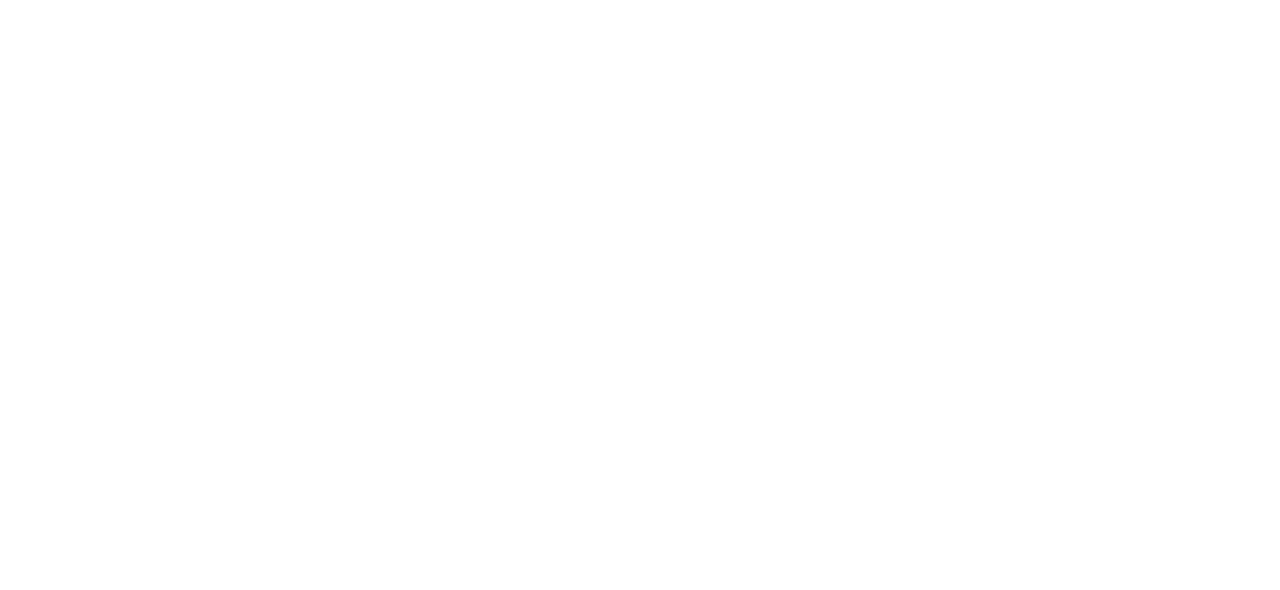
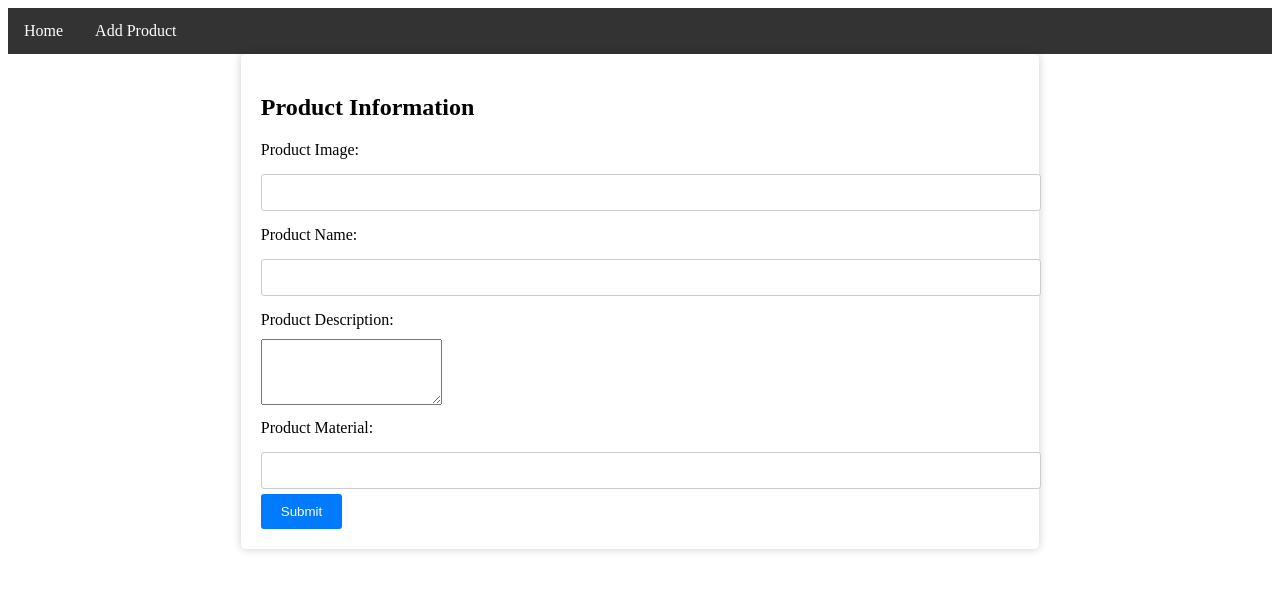
Before and after one commit to rudinawang/PMS, a React (Vite) app: page /addProduct in a window 1280 px wide. Before the commit this address had no page. Shown: the top 590 px of the page. Built offline with nearby package versions, Linux system fonts and the light colour scheme.

Commit message:
Hooks Implementation & CREATE Approach

```diff
--- a/src/App.jsx
+++ b/src/App.jsx
@@ -1,6 +1,7 @@
 import "./App.css";
 import { BrowserRouter, Routes, Route } from "react-router-dom";
 import Home from "./pages/Home/Home";
+import AddProduct from "./pages/AddProduct/AddProduct";
 
 function App() {
   return (
@@ -8,6 +9,7 @@
       <BrowserRouter>
         <Routes>
           <Route path="/" element={<Home />} />
+          <Route path="/addProduct" element={<AddProduct />} />
         </Routes>
       </BrowserRouter>
     </div>
--- a/src/component/Navbar/Navbar.jsx
+++ b/src/component/Navbar/Navbar.jsx
@@ -1,14 +1,15 @@
 // import React from "react";
+import { Link } from "react-router-dom";
 import "./Navbar.css";
 
 const Navbar = () => {
+  //   const navigate = useNavigate();
   return (
     <div className="navbar">
-      <a href="#"> Home </a>
-      <a href="#"> About</a>
-      <a href="#"> Services </a>
-      <a href="#"> Portfolio </a>
-      <a href="#"> Contact </a>
+      <Link to="/">Home</Link>
+      {/* <a href="/addProduct"> Add Product</a> */}
+      <Link to="/addProduct">Add Product</Link>
+      {/* <button onClick={() => navigate("/addProduct")}> Add Product</button> */}
     </div>
   );
 };
--- /dev/null
+++ b/src/pages/AddProduct/AddProduct.css
@@ -0,0 +1,34 @@
+#product-form {
+  width: 60%;
+  margin: 0 auto;
+  background-color: #fff;
+  padding: 20px;
+  border-radius: 5px;
+  box-shadow: 0 0 10px rgba(0, 0, 0, 0.2);
+}
+
+#product-form label {
+  display: block;
+  margin: 10px 0;
+}
+
+#product-form input {
+  width: 100%;
+  padding: 10px;
+  margin: 5px 0;
+  border: 1px solid #ccc;
+  border-radius: 3px;
+}
+
+#product-form button {
+  background-color: #007bff;
+  color: #fff;
+  padding: 10px 20px;
+  border: none;
+  border-radius: 3px;
+  cursor: pointer;
+}
+
+#product-form button:hover {
+  background-color: #0056b3;
+}
--- /dev/null
+++ b/src/pages/AddProduct/AddProduct.jsx
@@ -0,0 +1,166 @@
+// import { useState } from "react";
+import axios from "axios";
+import Navbar from "../../component/Navbar/Navbar";
+import "./AddProduct.css";
+import { useState } from "react";
+import { useNavigate } from "react-router-dom";
+// import axios from "axios";
+
+const AddProduct = () => {
+  const navigate = useNavigate();
+  // FIRST approach
+  // const [productImage, setProductImage] = useState("");
+  // const [productName, setProductName] = useState("");
+  // const [productDescription, setProductDescription] = useState("");
+  // const [productMaterial, setProductionMaterial] = useState("");
+
+  // const addProduct = async (e) => {
+  //   e.preventDefault();
+  //   const response = await axios.post(
+  //     "https://659fcbe45023b02bfe8a8236.mockapi.io/products",
+  //     {
+  //       productName: productName,
+  //       productImage: productImage,
+  //       productDescription: productDescription,
+  //       productMaterial: productMaterial,
+  //     }
+  //   );
+  //   console.log(response);
+  // };
+
+  // SECOND approach
+  // const addProduct = async (e) => {
+  //   e.preventDefault();
+  //   const formData = new FormData(e.currentTarget); // {}
+  //   console.log(...formData);
+  //   const data = Object.fromEntries(formData);
+
+  //   const response = await axios.post(
+  //     "https://659fcbe45023b02bfe8a8236.mockapi.io/products",
+  //     data
+  //   );
+  //   console.log(response);
+  // };
+
+  // THIRD approach
+
+  const [data, setData] = useState({
+    productName: "",
+    productDescription: "",
+    productMaterial: "",
+    productImage: "",
+  });
+  const handleChange = (e) => {
+    // console.log(e.target.name, e.target.value);
+    const { name, value } = e.target;
+    setData({
+      ...data,
+      [name]: value,
+    });
+  };
+
+  const addProduct = async (e) => {
+    e.preventDefault();
+    const response = await axios.post(
+      "https://659fcbe45023b02bfe8a8236.mockapi.io/products",
+      data
+    );
+    if (response.status === 201) {
+      navigate("/");
+    } else {
+      alert("Something went wrong. Try Again!");
+    }
+  };
+
+  return (
+    <>
+      <Navbar />
+      <div id="product-form">
+        <h2>Product Information</h2>
+        <form onSubmit={addProduct}>
+          {/* FIRST APPROACH
+          <label htmlFor="productImage">Product Image:</label>
+          <input
+            type="text"
+            id="productImage"
+            name="productImage"
+            onChange={(e) => setProductImage(e.target.value)}
+          />
+
+          <label htmlFor="productName">Product Name:</label>
+          <input
+            type="text"
+            id="productName"
+            name="productName"
+            onChange={(e) => setProductName(e.target.value)}
+          />
+
+          <label htmlFor="productDescription">Product Description:</label>
+          <textarea
+            id="productDescription"
+            name="productDescription"
+            rows="4"
+            onChange={(e) => setProductDescription(e.target.value)}
+          ></textarea>
+
+          <label htmlFor="productMaterial">Product Material:</label>
+          <input
+            type="text"
+            id="productMaterial"
+            name="productMaterial"
+            onChange={(e) => setProductionMaterial(e.target.value)}
+          /> */}
+          {/* SECOND APPROACH
+
+          <label htmlFor="productImage">Product Image:</label>
+          <input type="text" id="productImage" name="productImage" />
+
+          <label htmlFor="productName">Product Name:</label>
+          <input type="text" id="productName" name="productName" />
+
+          <label htmlFor="productDescription">Product Description:</label>
+          <textarea
+            id="productDescription"
+            name="productDescription"
+            rows="4"
+          ></textarea>
+
+          <label htmlFor="productMaterial">Product Material:</label>
+          <input type="text" id="productMaterial" name="productMaterial" /> */}
+
+          <label htmlFor="productImage">Product Image:</label>
+          <input
+            type="text"
+            id="productImage"
+            name="productImage"
+            onChange={handleChange}
+          />
+          <label htmlFor="productName">Product Name:</label>
+          <input
+            type="text"
+            id="productName"
+            name="productName"
+            onChange={handleChange}
+          />
+          <label htmlFor="productDescription">Product Description:</label>
+          <textarea
+            id="productDescription"
+            name="productDescription"
+            rows="4"
+            onChange={handleChange}
+          ></textarea>
+          <label htmlFor="productMaterial">Product Material:</label>
+          <input
+            type="text"
+            id="productMaterial"
+            name="productMaterial"
+            onChange={handleChange}
+          />
+          <button type="submit">Submit</button>
+        </form>
+      </div>
+    </>
+  );
+};
+
+export default AddProduct;
--- a/src/pages/Home/Home.css
+++ b/src/pages/Home/Home.css
@@ -9,28 +9,33 @@
   height: 100vh;
 } */
 
+.card-container {
+  display: flex;
+  justify-content: space-around;
+  flex-wrap: wrap;
+}
+
 .card {
   width: 300px;
   border: 1px solid #ddd;
   border-radius: 8px;
-  overflow: hidden;
+  padding: 10px;
   box-shadow: 0 4px 8px rgba(0, 0, 0, 0.1);
+  margin-bottom: 20px;
 }
 
 .card img {
   width: 100%;
   height: 150px;
-  object-fit: cover;
+  border-radius: 5px;
 }
 
-.card .info {
-  padding: 15px;
+.product-name {
+  font-size: 1.2rem;
+  margin: 10px 0;
 }
 
-.card h2 {
-  margin-top: 0;
-}
-
-.card p {
+.product-description {
+  font-size: 1rem;
   color: #555;
 }
--- a/src/pages/Home/Home.jsx
+++ b/src/pages/Home/Home.jsx
@@ -23,16 +23,20 @@
   return (
     <>
       <Navbar />
+      <div className="card-container">
         {products.map((product) => {
           return (
             <div key={product.id} className="card">
               <img src={product.productImage} alt="Product Image" />
 
               <h2 className="product-name">{product.productName}</h2>
-            <p className="product-description">{product.productDescription}</p>
+              <p className="product-description">
+                {product.productDescription}
+              </p>
             </div>
           );
         })}
+      </div>
     </>
   );
 };
```
Lines whose indentation alone changed are shown as unchanged.
